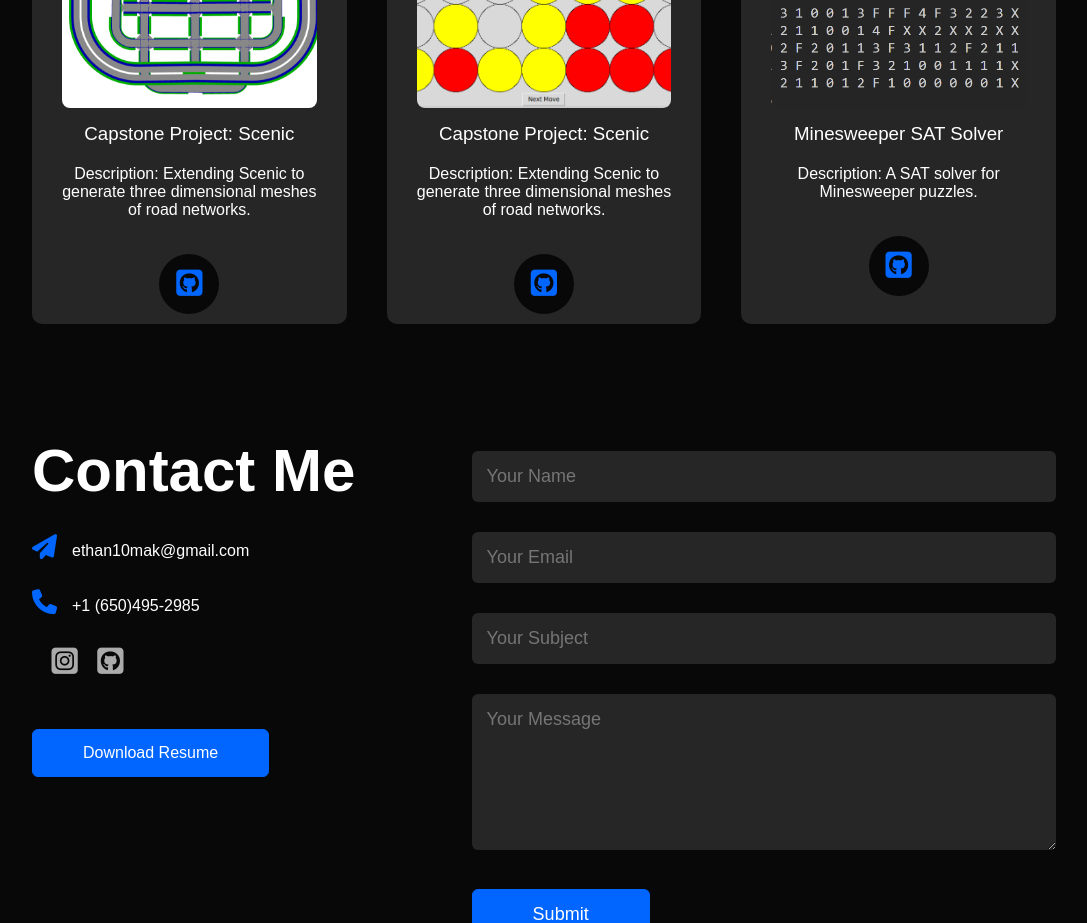
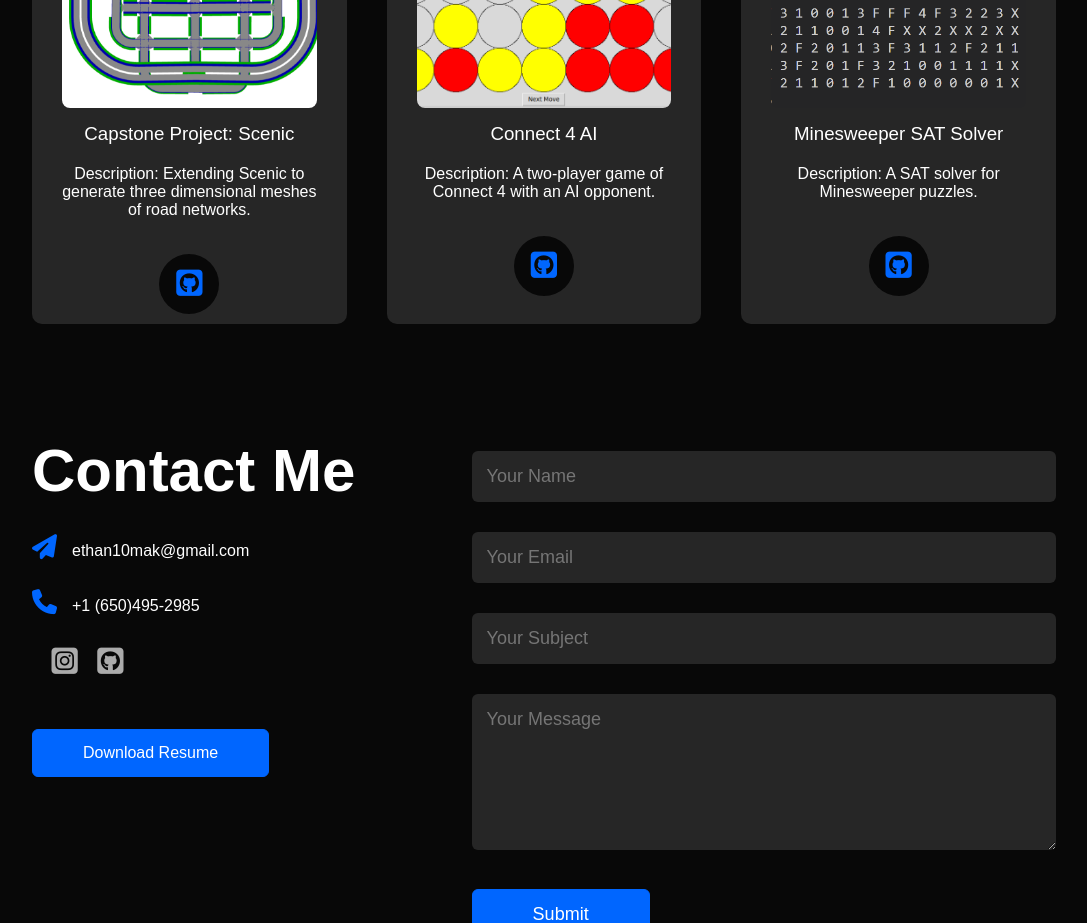
Before and after one commit to ethan10mak/Ethans_Portfolio, a plain HTML site: page index.html in a window 1280 px wide. Shown: the part 2920-3843 px from the top of the page, without its empty margins (96-1183 px from the left). Drawn offline with nearby package versions, Linux system fonts and the light colour scheme; some icons are missing.

Commit message:
Updated Work section

```diff
--- a/index.html
+++ b/index.html
@@ -285,10 +285,9 @@
           </div>
           <div class="project-card">
             <img src="images/work-2.png" alt="work-1" />
-            <h3>Capstone Project: Scenic</h3>
+            <h3>Connect 4 AI</h3>
             <p>
-              Description: Extending Scenic to generate three dimensional meshes
-              of road networks.
+              Description: A two-player game of Connect 4 with an AI opponent.
             </p>
             <a href="https://github.com/ethan10mak/Connect-4-AI"
               ><i class="fa-brands fa-square-github"></i
```
